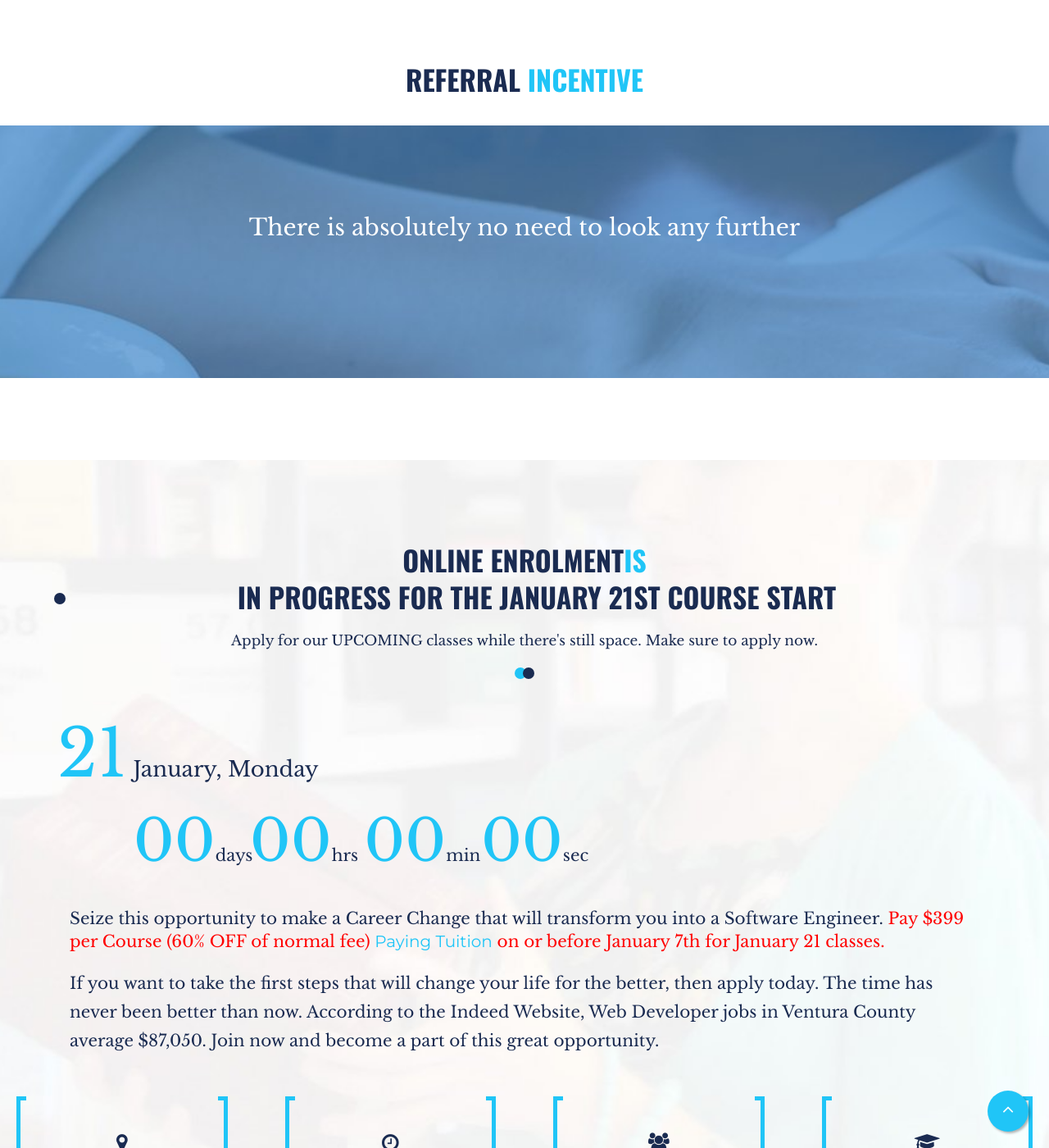
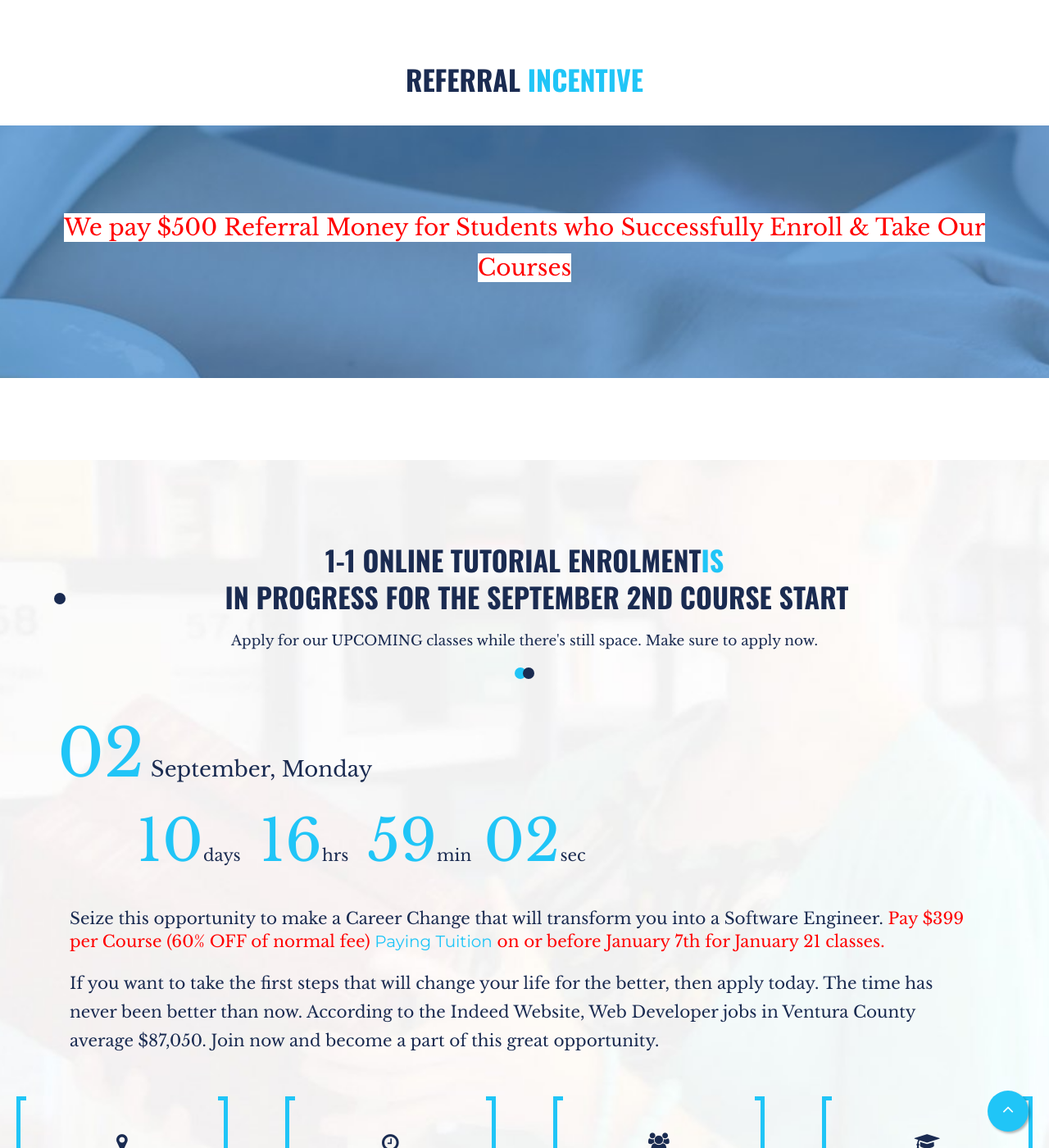
Before and after one commit to pfuzane1/Coastal-Coding, a Jekyll site: the page built from index.html, in a window 1280 px wide and 1400 px high, scrolled down 3314 px. Shown: the whole window at 82% size. Built offline with Jekyll 4.4.1, drawn with Linux system fonts in a browser that asks for light colours; some of the changed text lies outside the part shown.

Commit message:
September Enrolment

```diff
--- a/index.html
+++ b/index.html
@@ -286,9 +286,9 @@ layout: default
     <div class="clearfix"></div>
     <div class="event pt-100 pb-100" data-parallax="scroll" data-image-src="images/event-background.jpg">
         <div class="container">
-            <h2 class="heading text-center">Online Enrolment<span class="color2">Is</span>
+            <h2 class="heading text-center">1-1 Online TuTorial Enrolment<span class="color2">Is</span>
             <ul>
-            	<li>In Progress for the January 21st Course Start</li>
+            	<li>In Progress for the September 2nd Course Start</li>
             	<!-- <li>April 27th for the May 14th Course Start</li> -->
             </ul>
                 <span class="sub-heading">Apply for our UPCOMING classes while there's still space. Make sure to apply now.</span>
@@ -297,12 +297,12 @@ layout: default
             <div class="row">
                 <div class="col-sm-5">
                     <div class="next-event">
-                        <span class="event-date">21</span> January, Monday
+                        <span class="event-date">02</span> September, Monday
                     </div>
                 </div>
             </div>
                 <div class="col-sm-7">
-                    <ul class="timer" data-date="2019/01/21 00:00:00">           <!-- Put event Date in YYYY/MM/DD hh:mm:ss format -->
+                    <ul class="timer" data-date="2019/09/02 00:00:00">           <!-- Put event Date in YYYY/MM/DD hh:mm:ss format -->
                         <li><span class="days">0</span>days</li>
                         <li><span class="hours">0</span>hrs</li>
                         <li><span class="minutes">00</span>min</li>
@@ -338,7 +338,7 @@ layout: default
                             <i class="fa fa-clock-o" aria-hidden="true"></i>
                         </div>
                         <div class="icon-box-content">
-                            <h6 class="heading">Resume on January 21</h6>
+                            <h6 class="heading">Resume on September 2</h6>
                         </div>
                     </div>
                 </div>
@@ -358,7 +358,7 @@ layout: default
                             <i class="fa fa-graduation-cap" aria-hidden="true"></i>
                         </div>
                         <div class="icon-box-content">
-                            <h5 class="heading">1:1 Grad Job Coaching</h5>
+                            <h5 class="heading">1:1 Job Coaching</h5>
                         </div>
                     </div>
                 </div>
```
Also changed, not shown: 1 other file.
